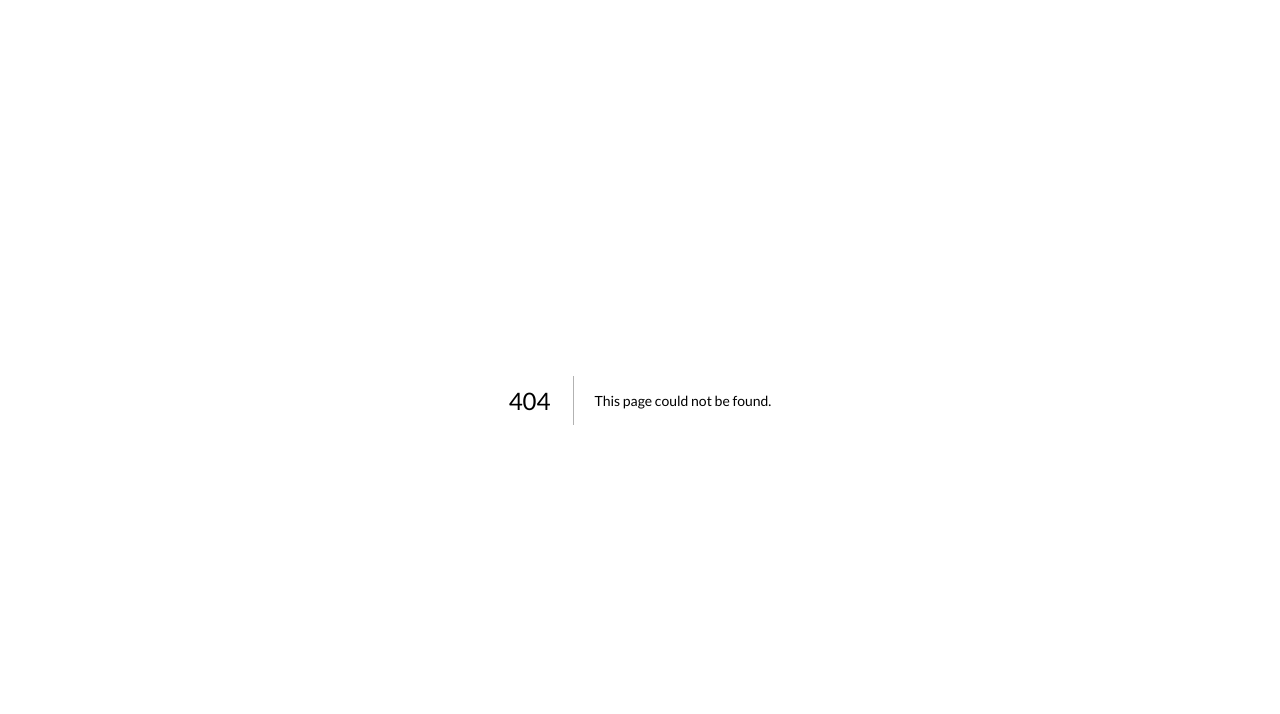
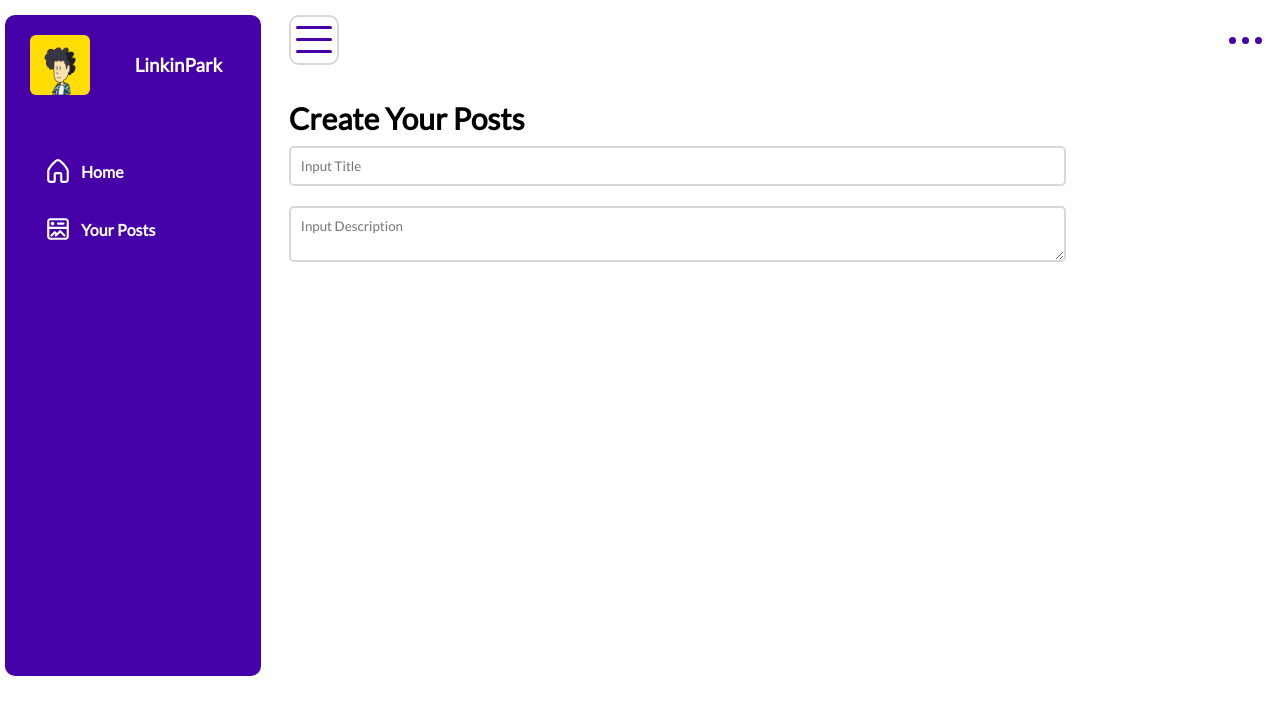
Before and after one commit to aanalma28/tech-talk, a Next.js app: page /dashboard/posts/create in a window 1280 px wide. Before the commit this address had no page. Shown: the top 714 px of the page. Built offline with nearby package versions, Linux system fonts and the light colour scheme.

Commit message:
add a post page

```diff
--- /dev/null
+++ b/components/textarea.js
@@ -0,0 +1,26 @@
+import style from '../styles/createpost.module.css'
+
+export default function Textarea(props){
+    const textarea = [
+        {
+            page: "posts",
+            element:
+                <textarea
+                    name={props.name}
+                    className={style.description}
+                    id={props.id}
+                    placeholder={props.placeholder}
+                    required
+                />
+        }
+    ]
+
+    const findPage = textarea.find(({page}) => page === props.page)
+
+    if(findPage){
+        return findPage.element
+    }
+    else{
+        return null
+    }
+}
--- /dev/null
+++ b/src/app/dashboard/posts/create/page.js
@@ -0,0 +1,21 @@
+'use client'
+import style from '../../../../../styles/createpost.module.css'
+import Input from "../../../../../components/input"
+import Textarea from "../../../../../components/textarea"
+
+export default function Create(){
+    const handleSubmit = async (e) => {
+        e.preventDefault()
+
+
+    }
+    return (
+        <>
+            <h3>Create Your Posts</h3>
+            <form onSubmit={handleSubmit} className={style.form}>
+                <Input page="posts" placeholder="Input Title"></Input>
+                <Textarea page="posts" placeholder="Input Description"></Textarea>
+            </form>
+        </>
+    )
+}
--- /dev/null
+++ b/styles/createpost.module.css
@@ -0,0 +1,29 @@
+.form{
+    display: flex;
+    flex-direction: column;
+    width: 80%;
+}
+
+.title{
+    border-radius: 5px;
+    padding: 10px;
+    margin: 10px 0;
+    border: 2px solid var(--shadecolor);
+}
+
+.title:focus{
+    border: 2px solid var(--maincolor);
+    outline: var(--maincolor);
+}
+
+.description{
+    border-radius: 5px;
+    padding: 10px;
+    margin: 10px 0;
+    border: 2px solid var(--shadecolor);
+}
+
+.description:focus{
+    border: 2px solid var(--maincolor);
+    outline: var(--maincolor);
+}
--- /dev/null
+++ b/styles/postscard.module.css
@@ -0,0 +1,50 @@
+.cardWrapper{
+    border: 1px solid var(--shadecolor);
+    border-radius: 10px;
+}
+
+.cardWrapper img{
+    border-top-right-radius: 10px;
+    border-top-left-radius: 10px;
+    width: 100%;
+    height: 200px;
+    object-fit: cover;
+}
+
+.content{
+    margin: 10px;
+}
+
+.content h2{
+    color: var(--color3);
+}
+
+.content p{
+    color: var(--color3);
+    font-size: 16px;
+}
+
+.dividerContent{
+    width: 100%;
+    margin: 10px 0;
+    height: 1px;
+    background-color: var(--shadecolor);
+}
+
+.reactWrapper{
+    display: flex;
+    align-items: center;
+    justify-content: space-between;
+}
+
+.cardStar{
+    width: 1.7rem;
+}
+
+.cardShare{
+    width: 2rem;
+}
+
+.cardComments{
+    width: 1.5rem;
+}
```
Also changed, not shown: src/middleware.js (added, +15 -0 lines), src/app/dashboard/posts/[slug]/update/page.js (added), src/app/dashboard/profile/page.js (added).
